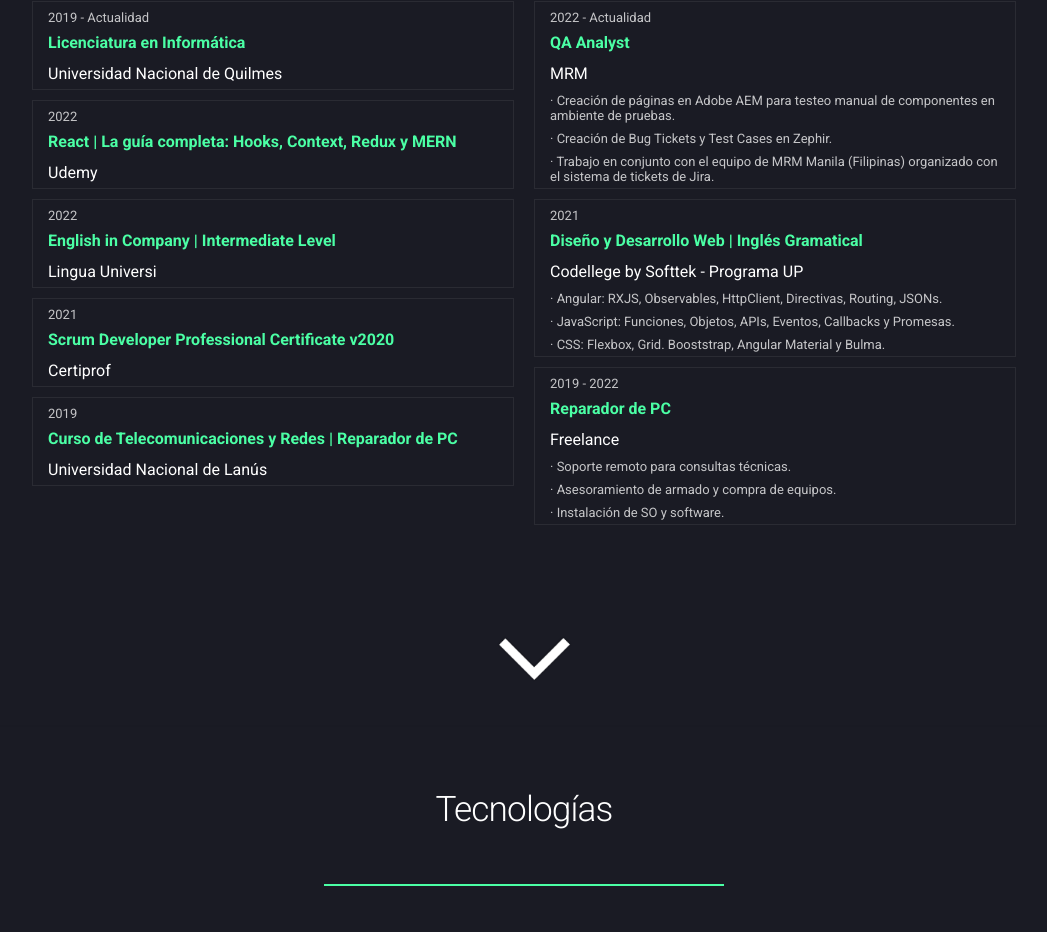
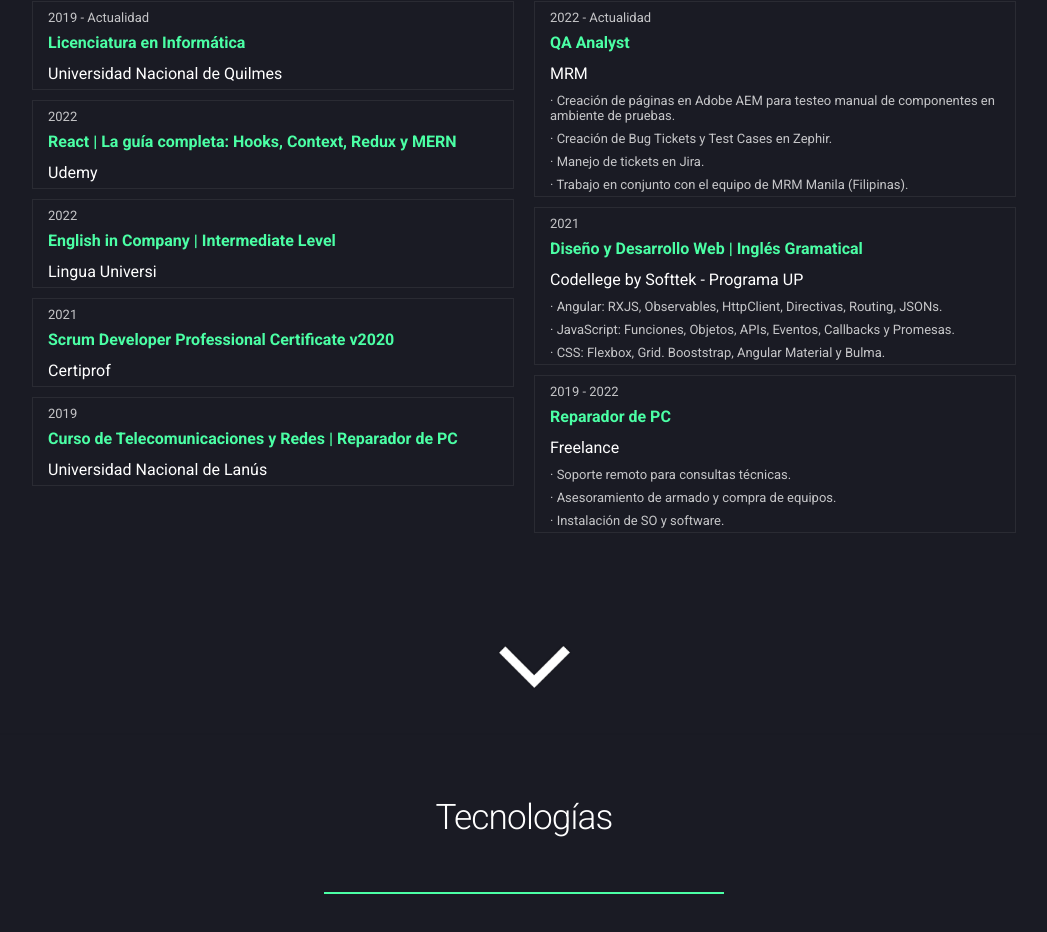
Before and after one commit to IgnacioGarciaReyna/portafolioReact, a React (Create React App) app: page / in a window 1280 px wide. Shown: the part 2723-3655 px from the top of the page, without its empty margins (116-1163 px from the left). Built offline with nearby package versions, Linux system fonts and the light colour scheme.

Commit message:
Actualización del resume

```diff
--- a/src/components/Resume.js
+++ b/src/components/Resume.js
@@ -51,7 +51,8 @@
     lines: [
       "Creación de páginas en Adobe AEM para testeo manual de componentes en ambiente de pruebas.",
       "Creación de Bug Tickets y Test Cases en Zephir.",
-      "Trabajo en conjunto con el equipo de MRM Manila (Filipinas) organizado con el sistema de tickets de Jira.",
+      "Manejo de tickets en Jira.",
+      "Trabajo en conjunto con el equipo de MRM Manila (Filipinas).",
     ],
   },
   {
```
